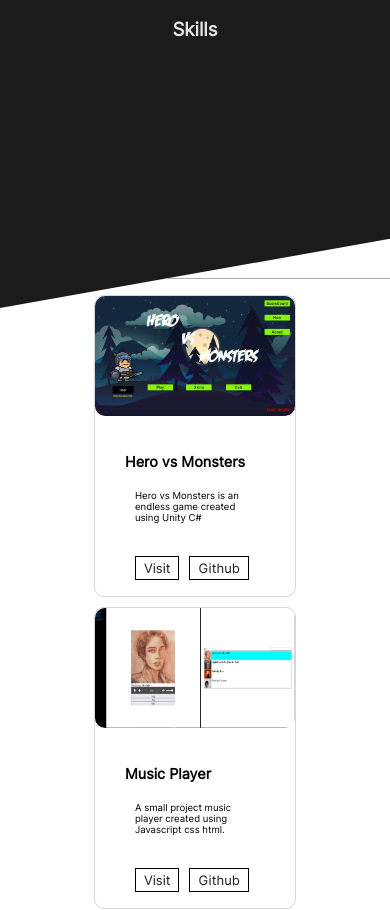
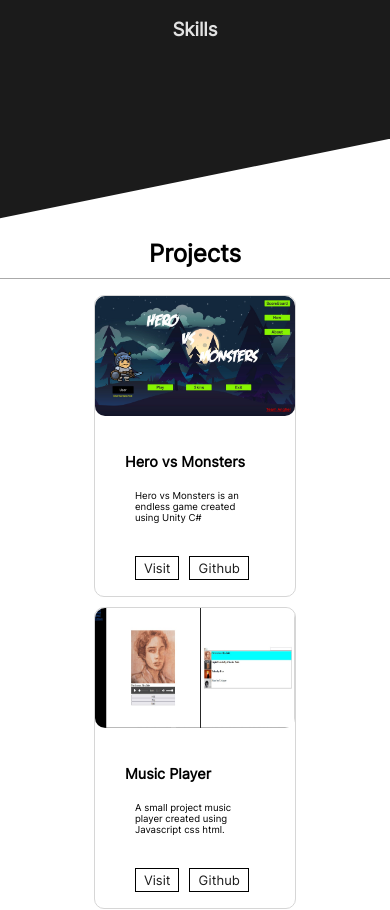
Before and after one commit to David-Ramboy/my-portfolio, a React (Create React App) app: page / in a window 390 px wide. Shown: the part 2140-3050 px from the top of the page. Built offline with nearby package versions, Linux system fonts and the light colour scheme.

Commit message:
Adding Animation transition4

```diff
--- a/src/media.css
+++ b/src/media.css
@@ -53,7 +53,6 @@
         display: grid;
         grid-template-columns: none;
         grid-template-rows: 60% 40%;
-        height: 100vh;
     }
     .home--section > div{
         margin: 0;
@@ -166,8 +165,10 @@
 
     /* projects */
     .projects-section{
-        padding:0;
+        padding:.5px 0px;
+
     }
+
 
 
     .projects--template{
```
